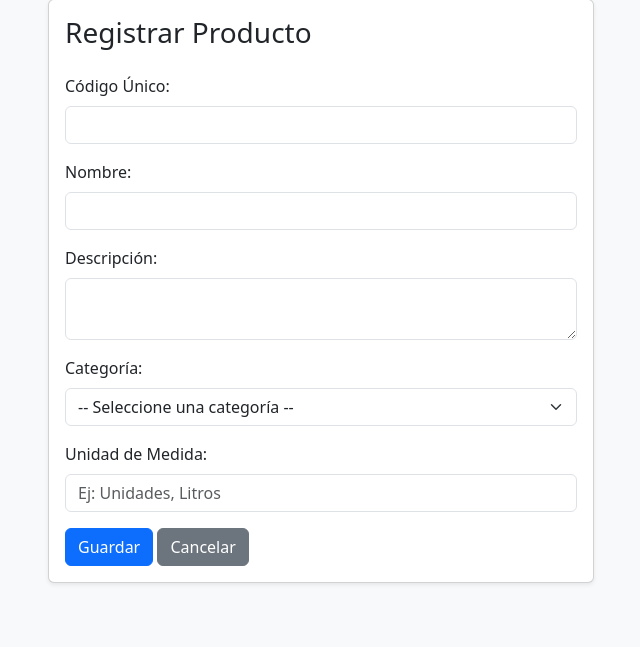
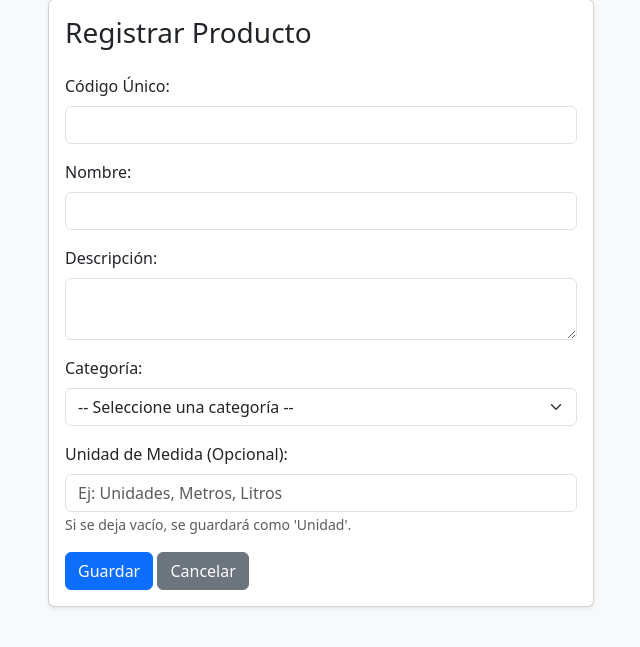
Before and after one commit to wsderfghbgv/sena-inventario, a Laravel app: page /productos/create in a window 1280 px wide. Shown: the part 81-728 px from the top of the page, without its empty margins (319-959 px from the left). Run offline with Laravel 12, Linux system fonts and the light colour scheme.

Commit message:
fix(productos): agregar botón eliminar, errores en edit, unidad opcional y corregir alerta duplicada

```diff
--- a/app/Http/Controllers/ProductosController.php
+++ b/app/Http/Controllers/ProductosController.php
@@ -26,8 +26,9 @@ class ProductosController extends Controller
         $request->validate([
             'codigo' => 'required|string|unique:productos,codigo',
             'nombre' => 'required|string|max:255',
+            'descripcion' => 'nullable|string',
             'categoria' => 'required|string|max:255',
-            'unidad' => 'required|string|max:50',
+            'unidad' => 'nullable|string|max:50',
         ]);
 
         productos::create([
@@ -35,7 +36,7 @@ class ProductosController extends Controller
             'nombre' => $request->nombre,
             'descripcion' => $request->descripcion,
             'categoria' => $request->categoria,
-            'unidad' => $request->unidad,
+            'unidad' => $request->filled('unidad') ? $request->unidad : 'Unidad',
             'stock' => 0,
             'estado' => 'activo'
         ]);
@@ -62,8 +63,9 @@ class ProductosController extends Controller
     {
         $request->validate([
             'nombre' => 'required|string|max:255',
+            'descripcion' => 'nullable|string',
             'categoria' => 'required|string|max:255',
-            'unidad' => 'required|string|max:50',
+            'unidad' => 'nullable|string|max:50',
             'estado' => 'required|string|in:activo,inactivo',
         ]);
 
@@ -73,7 +75,7 @@ class ProductosController extends Controller
             'nombre' => $request->nombre,
             'descripcion' => $request->descripcion,
             'categoria' => $request->categoria,
-            'unidad' => $request->unidad,
+            'unidad' => $request->filled('unidad') ? $request->unidad : 'Unidad',
             'estado' => $request->estado,
         ]);
 
--- a/resources/views/productos/create.blade.php
+++ b/resources/views/productos/create.blade.php
@@ -61,8 +61,9 @@
                     </div>
 
                     <div class="mb-3">
-                        <label class="form-label">Unidad de Medida:</label>
-                        <input type="text" name="unidad" class="form-control" placeholder="Ej: Unidades, Litros" value="{{ old('unidad') }}" required>
+                        <label class="form-label">Unidad de Medida (Opcional):</label>
+                        <input type="text" name="unidad" class="form-control" placeholder="Ej: Unidades, Metros, Litros" value="{{ old('unidad') }}">
+                        <small class="text-muted">Si se deja vacío, se guardará como 'Unidad'.</small>
                     </div>
 
                     <button type="submit" class="btn btn-primary">Guardar</button>
```
Also changed, not shown: resources/views/productos/edit.blade.php (+13 -2 lines), resources/views/productos/index.blade.php (+5 -4 lines).
